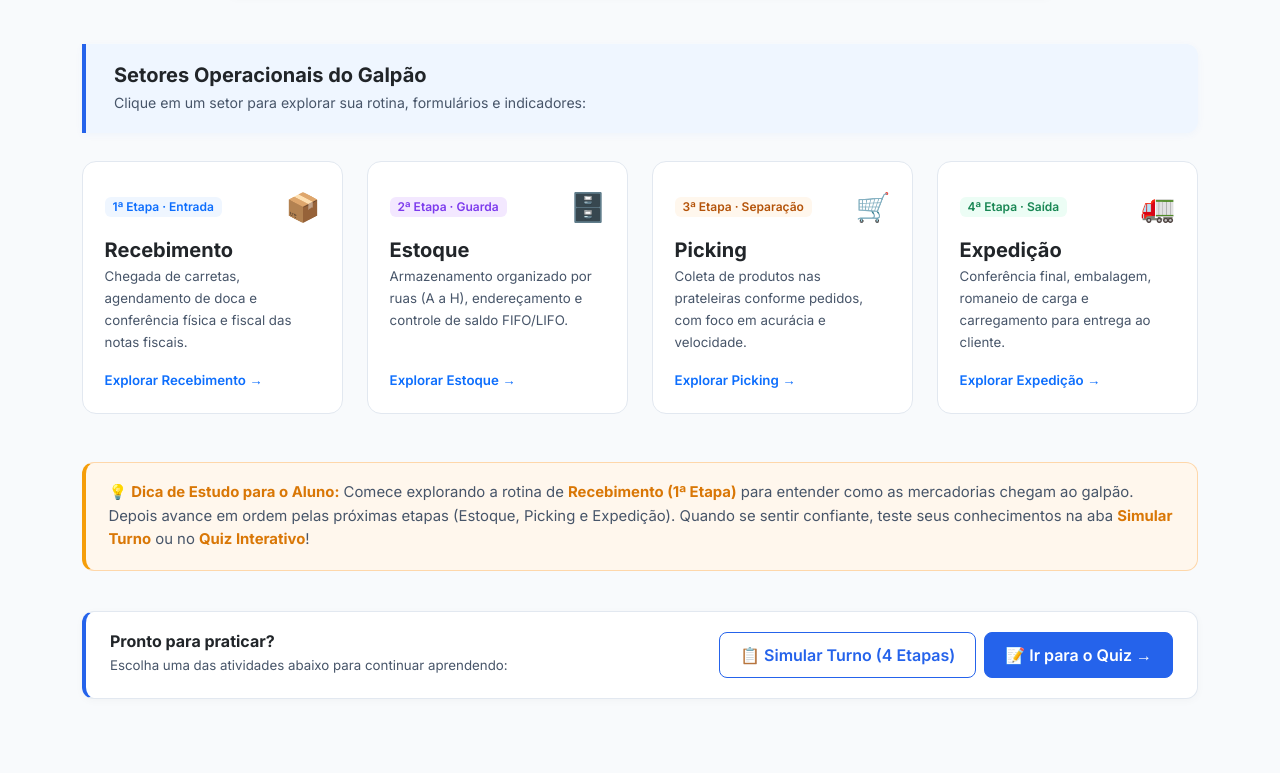
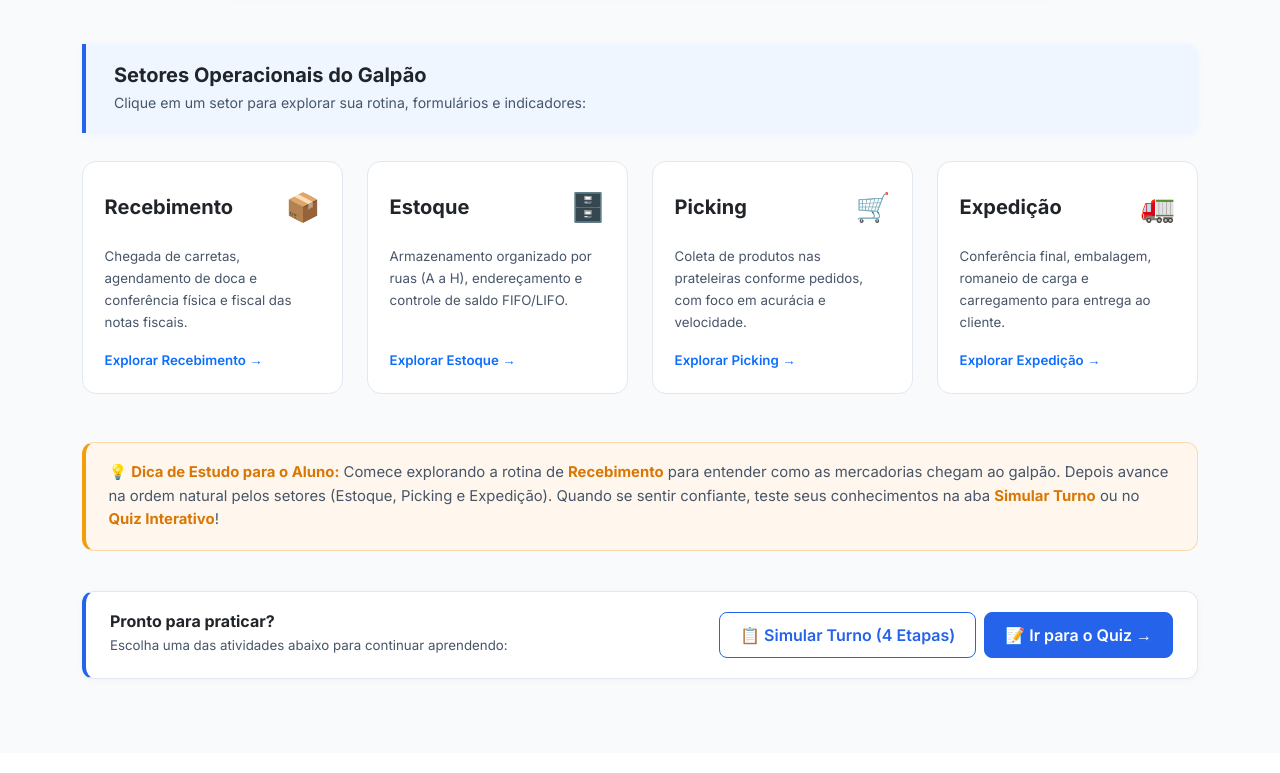
Before and after one commit to Vec-olegario/LogicQ, a Flask app: page / in a window 1280 px wide. Shown: the part 992-1765 px from the top of the page. After the commit the page ends 1671 px from the top, so only its background shows below. Run offline with Flask 3, Linux system fonts and the light colour scheme; some libraries are stand-ins or nearby versions.

Commit message:
fix(ui): remove indicadores de etapa dos cards da pagina inicial conforme feedback

```diff
--- a/templates/inicio.html
+++ b/templates/inicio.html
@@ -63,11 +63,10 @@
         <div class="col-12 col-md-6 col-xl-3">
             <a href="/recebimento"
                 class="sector-pipeline-card sector-blue h-100 d-flex flex-column text-decoration-none">
-                <div class="d-flex align-items-center justify-content-between mb-2">
-                    <span class="badge bg-blue-subtle text-primary fw-semibold px-2 py-1" style="font-size: 0.75rem;">1ª Etapa · Entrada</span>
+                <div class="d-flex align-items-center justify-content-between mb-3">
+                    <h3 class="h5 fw-bold text-dark mb-0">Recebimento</h3>
                     <span class="fs-3">📦</span>
                 </div>
-                <h3 class="h5 fw-bold text-dark mb-1">Recebimento</h3>
                 <p class="text-secondary small flex-grow-1 mb-3">
                     Chegada de carretas, agendamento de doca e conferência física e fiscal das notas fiscais.
                 </p>
@@ -80,11 +79,10 @@
         <!-- Estoque -->
         <div class="col-12 col-md-6 col-xl-3">
             <a href="/estoque" class="sector-pipeline-card sector-purple h-100 d-flex flex-column text-decoration-none">
-                <div class="d-flex align-items-center justify-content-between mb-2">
-                    <span class="badge bg-purple-subtle text-purple fw-semibold px-2 py-1" style="font-size: 0.75rem;">2ª Etapa · Guarda</span>
+                <div class="d-flex align-items-center justify-content-between mb-3">
+                    <h3 class="h5 fw-bold text-dark mb-0">Estoque</h3>
                     <span class="fs-3">🗄️</span>
                 </div>
-                <h3 class="h5 fw-bold text-dark mb-1">Estoque</h3>
                 <p class="text-secondary small flex-grow-1 mb-3">
                     Armazenamento organizado por ruas (A a H), endereçamento e controle de saldo FIFO/LIFO.
                 </p>
@@ -97,11 +95,10 @@
         <!-- Picking -->
         <div class="col-12 col-md-6 col-xl-3">
             <a href="/picking" class="sector-pipeline-card sector-orange h-100 d-flex flex-column text-decoration-none">
-                <div class="d-flex align-items-center justify-content-between mb-2">
-                    <span class="badge bg-orange-subtle fw-semibold px-2 py-1" style="font-size: 0.75rem; color: #b45309;">3ª Etapa · Separação</span>
+                <div class="d-flex align-items-center justify-content-between mb-3">
+                    <h3 class="h5 fw-bold text-dark mb-0">Picking</h3>
                     <span class="fs-3">🛒</span>
                 </div>
-                <h3 class="h5 fw-bold text-dark mb-1">Picking</h3>
                 <p class="text-secondary small flex-grow-1 mb-3">
                     Coleta de produtos nas prateleiras conforme pedidos, com foco em acurácia e velocidade.
                 </p>
@@ -115,11 +112,10 @@
         <div class="col-12 col-md-6 col-xl-3">
             <a href="/expedicao"
                 class="sector-pipeline-card sector-green h-100 d-flex flex-column text-decoration-none">
-                <div class="d-flex align-items-center justify-content-between mb-2">
-                    <span class="badge bg-green-subtle text-success fw-semibold px-2 py-1" style="font-size: 0.75rem;">4ª Etapa · Saída</span>
+                <div class="d-flex align-items-center justify-content-between mb-3">
+                    <h3 class="h5 fw-bold text-dark mb-0">Expedição</h3>
                     <span class="fs-3">🚛</span>
                 </div>
-                <h3 class="h5 fw-bold text-dark mb-1">Expedição</h3>
                 <p class="text-secondary small flex-grow-1 mb-3">
                     Conferência final, embalagem, romaneio de carga e carregamento para entrega ao cliente.
                 </p>
@@ -135,7 +131,7 @@
      DICA DIDÁTICA DE PERCURSO PARA O ALUNO
      ══════════════════════════════════════════════════════ -->
 <div class="sabia-box mb-4">
-    💡 <strong>Dica de Estudo para o Aluno:</strong> Comece explorando a rotina de <strong>Recebimento (1ª Etapa)</strong> para entender como as mercadorias chegam ao galpão. Depois avance em ordem pelas próximas etapas (Estoque, Picking e Expedição). Quando se sentir confiante, teste seus conhecimentos na aba <strong>Simular Turno</strong> ou no <strong>Quiz Interativo</strong>!
+    💡 <strong>Dica de Estudo para o Aluno:</strong> Comece explorando a rotina de <strong>Recebimento</strong> para entender como as mercadorias chegam ao galpão. Depois avance na ordem natural pelos setores (Estoque, Picking e Expedição). Quando se sentir confiante, teste seus conhecimentos na aba <strong>Simular Turno</strong> ou no <strong>Quiz Interativo</strong>!
 </div>
 
 <!-- ══════════════════════════════════════════════════════
```
